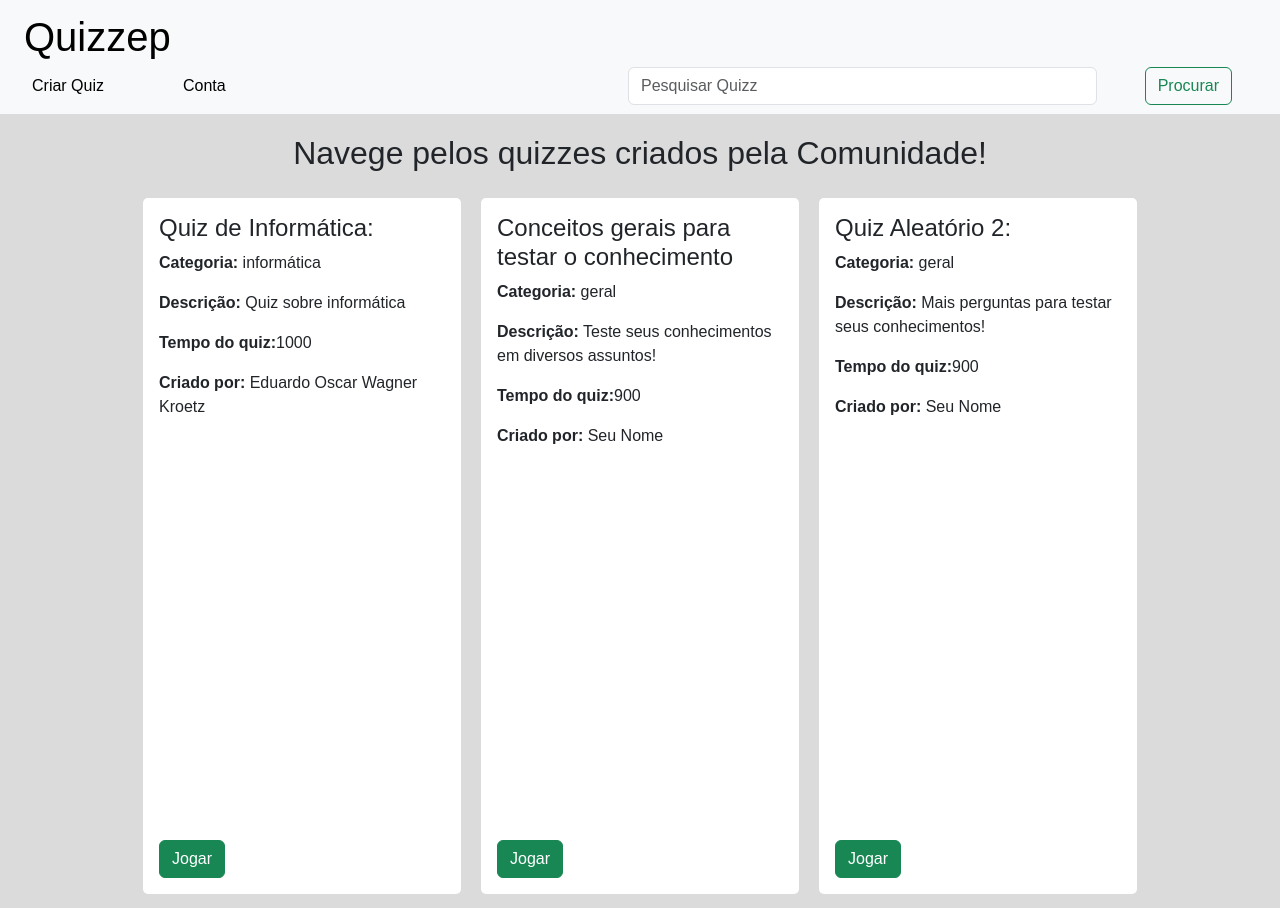
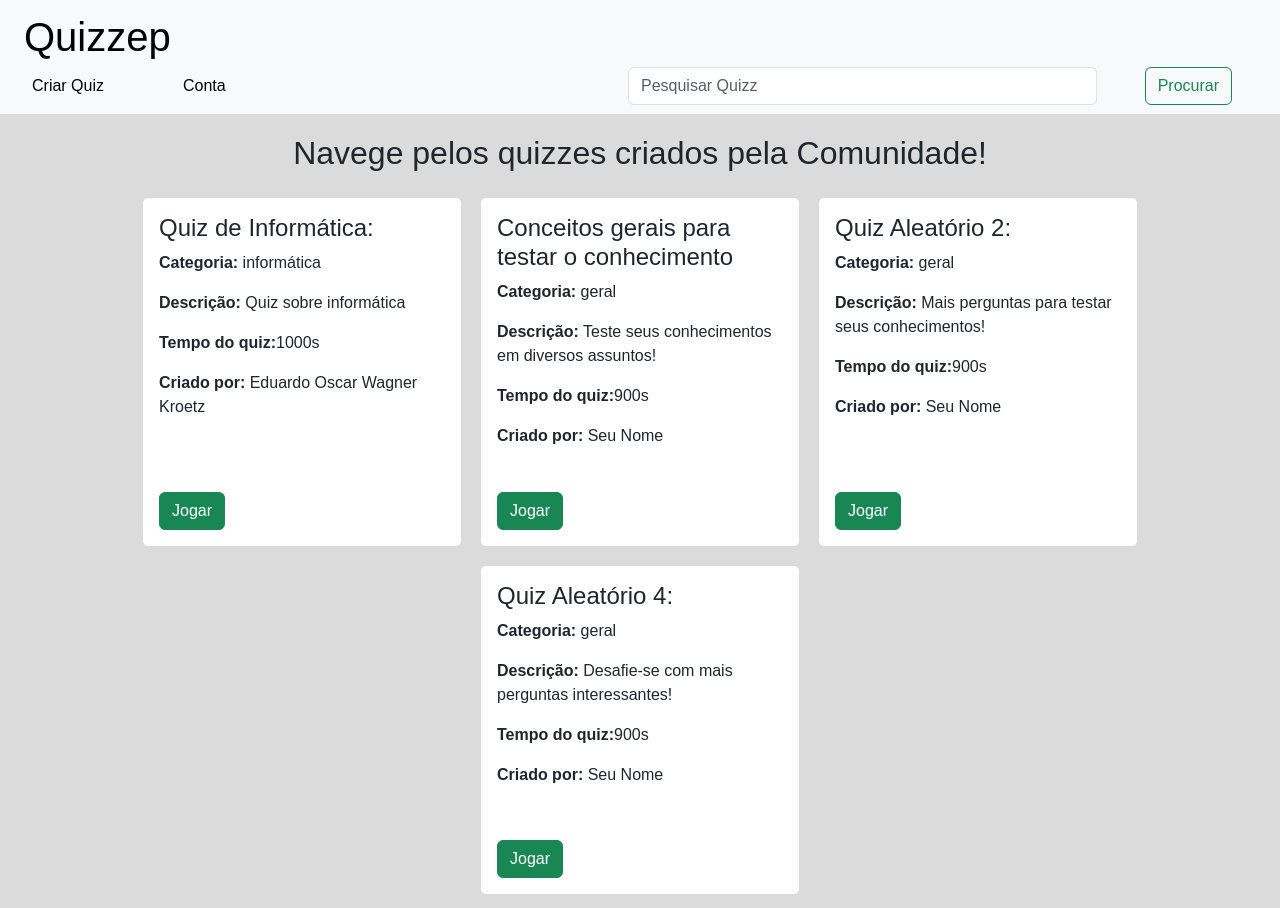
Before and after one commit to EduardoKroetz/Quizzep, a Next.js app: page / in a window 1280 px wide. Built offline with nearby package versions, Linux system fonts and the light colour scheme; data requests are answered from the project's data file.

Commit message:
Lógica de programação: desafio do pegar o preço mais caro dos teclados e usb
Lógica de programação: desafio do pegar o preço mais caro dos teclados e usb

```diff
--- a/db.json
+++ b/db.json
@@ -188,7 +188,7 @@
             "Tóquio",
             "Bangcoc"
           ],
-          "correctOption": 2
+          "correctOption": 3
         },
         {
           "text": "Quem escreveu 'Dom Quixote'?",
@@ -198,7 +198,7 @@
             "Fyodor Dostoevsky",
             "Jane Austen"
           ],
-          "correctOption": 1
+          "correctOption": 2
         },
         {
           "text": "Qual é o maior planeta do sistema solar?",
@@ -208,7 +208,7 @@
             "Marte",
             "Vênus"
           ],
-          "correctOption": 1
+          "correctOption": 2
         },
         {
           "text": "Quem foi o primeiro presidente dos Estados Unidos?",
@@ -218,7 +218,7 @@
             "George Washington",
             "John F. Kennedy"
           ],
-          "correctOption": 2
+          "correctOption": 3
         },
         {
           "text": "Qual é o número atômico do oxigênio?",
@@ -228,7 +228,7 @@
             "14",
             "20"
           ],
-          "correctOption": 1
+          "correctOption": 2
         }
       ],
       "createdBy": "Seu Nome",
@@ -248,7 +248,7 @@
             "Monte Kilimanjaro",
             "Monte Fuji"
           ],
-          "correctOption": 0
+          "correctOption": 1
         },
         {
           "text": "Quem pintou a Mona Lisa?",
@@ -258,7 +258,7 @@
             "Leonardo da Vinci",
             "Claude Monet"
           ],
-          "correctOption": 2
+          "correctOption": 3
         },
         {
           "text": "Em que ano a Primeira Guerra Mundial começou?",
@@ -268,7 +268,7 @@
             "1919",
             "1921"
           ],
-          "correctOption": 0
+          "correctOption": 1
         },
         {
           "text": "Qual é o país com a maior área territorial do mundo?",
@@ -278,7 +278,7 @@
             "China",
             "Estados Unidos"
           ],
-          "correctOption": 1
+          "correctOption": 2
         },
         {
           "text": "Quem é conhecido como 'O Príncipe das Trevas'?",
@@ -288,13 +288,74 @@
             "Alice Cooper",
             "Marilyn Manson"
           ],
+          "correctOption": 2
+        }
+      ],
+      "createdBy": "Seu Nome",
+      "time": 900,
+      "id": 8
+    },
+    {
+      "title": "Quiz Aleatório 4:",
+      "category": "geral",
+      "description": "Desafie-se com mais perguntas interessantes!",
+      "questions": [
+        {
+          "text": "Qual é o segundo planeta do sistema solar a partir do sol?",
+          "options": [
+            "Vênus",
+            "Marte",
+            "Júpiter",
+            "Saturno"
+          ],
+          "correctOption": 1
+        },
+        {
+          "text": "Quem é o autor da obra 'Cem Anos de Solidão'?",
+          "options": [
+            "Gabriel García Márquez",
+            "Mario Vargas Llosa",
+            "Isabel Allende",
+            "Julio Cortázar"
+          ],
+          "correctOption": 1
+        },
+        {
+          "text": "Quantos continentes existem no mundo?",
+          "options": [
+            "5",
+            "6",
+            "7",
+            "8"
+          ],
+          "correctOption": 1
+        },
+        {
+          "text": "Qual é o maior mamífero marinho?",
+          "options": [
+            "Baleia-azul",
+            "Orca",
+            "Tubarão-baleia",
+            "Golfinho"
+          ],
+          "correctOption": 1
+        },
+        {
+          "text": "Quem foi o primeiro homem a pisar na Lua?",
+          "options": [
+            "Neil Armstrong",
+            "Buzz Aldrin",
+            "Yuri Gagarin",
+            "John Glenn"
+          ],
           "correctOption": 1
         }
       ],
       "createdBy": "Seu Nome",
       "time": 900,
-      "id": 8
+      "id": 10
     }
+
 
 
   ]
--- a/src/app/page.tsx
+++ b/src/app/page.tsx
@@ -25,7 +25,7 @@ export default function Home() {
                 <h4>{quiz.title}</h4>
                 <p><span>Categoria:</span> {quiz.category}</p>
                 <p><span>Descrição:</span> {quiz.description}</p>
-                <p><span>Tempo do quiz:</span>{quiz.time}</p>
+                <p><span>Tempo do quiz:</span>{quiz.time}s</p>
                 <p><span>Criado por:</span> {quiz.createdBy}</p>
               </div>
               <div>
```
